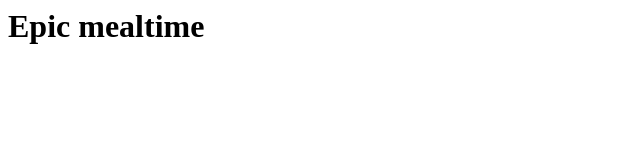
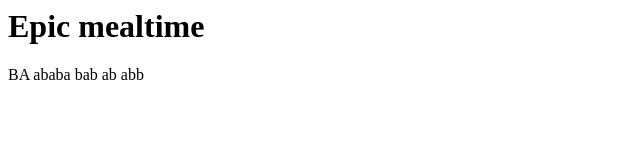
Before and after one commit to Kristiansky/learning-git, a plain HTML site: page index.html in a window 1280 px wide. Shown: the whole page, without its empty margins (0-640 px from the left). Drawn offline with Linux system fonts and the light colour scheme.

Commit message:
added text to index.html

```diff
--- a/index.html
+++ b/index.html
@@ -1 +1,2 @@
 <h1>Epic mealtime</h1>
+<p>BA ababa bab ab abb</p>
```
